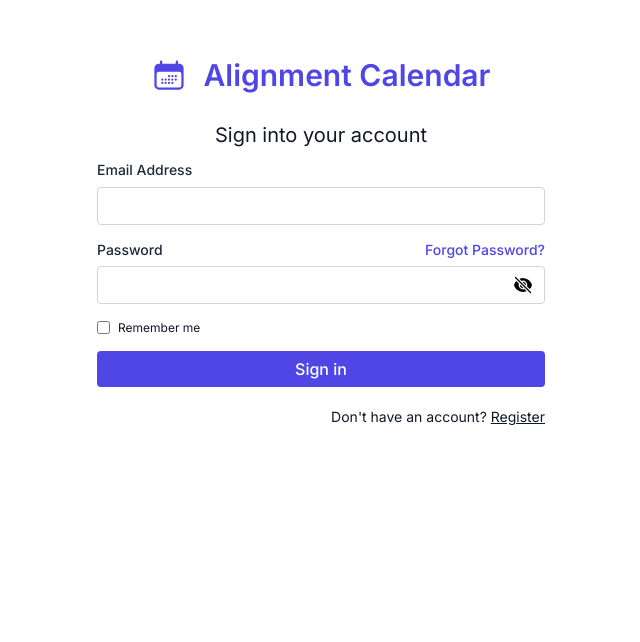
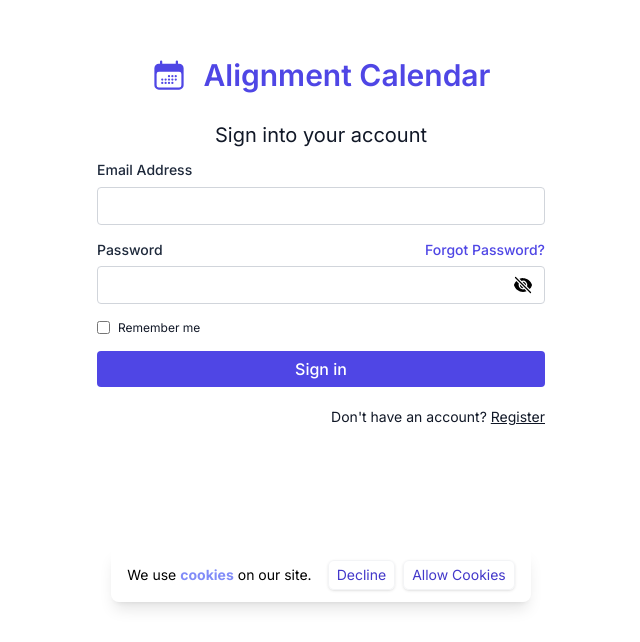
Before and after one commit to ziming-yuan/AlignmentCalendar, a Next.js app: page / in a window 1280 px wide. Shown: the part 158-800 px from the top of the page, without its empty margins (319-959 px from the left). Built offline with nearby package versions, Linux system fonts and the light colour scheme.

Commit message:
analytics: google analytics and cookie banner

```diff
--- a/package.json
+++ b/package.json
@@ -33,6 +33,7 @@
     "@vercel/analytics": "^1.0.2",
     "autoprefixer": "^10.4.15",
     "bcryptjs": "^2.4.3",
+    "client-only": "^0.0.1",
     "date-fns": "^2.30.0",
     "date-fns-tz": "^2.0.0",
     "eslint": "8.47.0",
--- a/src/app/layout.jsx
+++ b/src/app/layout.jsx
@@ -1,7 +1,9 @@
 import "./globals.css";
 import { Inter } from "next/font/google";
-import { AuthProvider } from "../components/Providers";
+import { AuthProvider } from "@/components/Providers";
 import { Analytics } from "@vercel/analytics/react";
+import GoogleAnalytics from "@/components/analytics/GoogleAnalytics";
+import CookieBanner from "@/components/analytics/cookieBanner";
 import Favicon from "/public/favicon.ico";
 
 const inter = Inter({ subsets: ["latin"] });
@@ -16,9 +18,13 @@
 export default function RootLayout({ children }) {
     return (
         <html lang="en">
+            <GoogleAnalytics
+                GA_MEASUREMENT_ID={process.env.GA_MEASUREMENT_ID}
+            />
             <body className={inter.className}>
                 <AuthProvider>{children}</AuthProvider>
                 <Analytics />
+                <CookieBanner />
             </body>
         </html>
     );
--- /dev/null
+++ b/src/components/analytics/CookieBanner.jsx
@@ -0,0 +1,57 @@
+"use client";
+
+import Link from "next/link";
+import { getLocalStorage, setLocalStorage } from "@/lib/storageHelper";
+import { useState, useEffect } from "react";
+
+export default function CookieBanner() {
+    const [cookieConsent, setCookieConsent] = useState(false);
+
+    useEffect(() => {
+        const storedCookieConsent = getLocalStorage("cookie_consent", null);
+        setCookieConsent(storedCookieConsent);
+    }, [setCookieConsent]);
+
+    useEffect(() => {
+        const newValue = cookieConsent ? "granted" : "denied";
+        window.gtag("consent", "update", {
+            analytics_storage: newValue,
+        });
+        setLocalStorage("cookie_consent", cookieConsent);
+    }, [cookieConsent]);
+
+    return (
+        <div
+            className={`my-10 mx-auto max-w-max md:max-w-screen-xs fixed bottom-0 left-0 right-0 ${
+                cookieConsent === null ? "flex" : "hidden"
+            } px-3 md:px-4 py-3 justify-between items-center flex-col sm:flex-row gap-y-2 gap-x-4 rounded-lg shadow-lg`}
+        >
+            <div className="text-center text-sm">
+                <Link href="/info/cookies">
+                    <p className="inline-flex items-center">
+                        We use
+                        <span className="font-bold text-indigo-400 ml-1 mr-1">
+                            cookies
+                        </span>
+                        on our site.
+                    </p>
+                </Link>
+            </div>
+
+            <div className="flex gap-2">
+                <button
+                    className="text-sm text-indigo-700 px-2 py-1 inline-flex items-center border-gray-100 border shadow rounded-md hover:bg-indigo-600 hover:text-white hover:border-gray-300 transition duration-150 ease-in-out"
+                    onClick={() => setCookieConsent(false)}
+                >
+                    Decline
+                </button>
+                <button
+                    className="text-sm text-indigo-700 px-2 py-1 inline-flex items-center border-gray-100 border shadow rounded-md hover:bg-indigo-600 hover:text-white hover:border-gray-300 transition duration-150 ease-in-out"
+                    onClick={() => setCookieConsent(true)}
+                >
+                    Allow Cookies
+                </button>
+            </div>
+        </div>
+    );
+}
--- /dev/null
+++ b/src/components/analytics/GoogleAnalytics.jsx
@@ -0,0 +1,45 @@
+"use client";
+
+import Script from "next/script";
+import { usePathname, useSearchParams } from "next/navigation";
+import { useEffect } from "react";
+import { pageview } from "@/lib/gtagHelper";
+
+export default function GoogleAnalytics({ GA_MEASUREMENT_ID }) {
+    const pathname = usePathname();
+    const searchParams = useSearchParams();
+
+    useEffect(() => {
+        const url = pathname + searchParams.toString();
+
+        pageview(GA_MEASUREMENT_ID, url);
+    }, [pathname, searchParams, GA_MEASUREMENT_ID]);
+
+    return (
+        <>
+            <Script
+                strategy="afterInteractive"
+                src={`https://www.googletagmanager.com/gtag/js?id=${GA_MEASUREMENT_ID}`}
+            />
+            <Script
+                id="google-analytics"
+                strategy="afterInteractive"
+                dangerouslySetInnerHTML={{
+                    __html: `
+                window.dataLayer = window.dataLayer || [];
+                function gtag(){dataLayer.push(arguments);}
+                gtag('js', new Date());
+
+                gtag('consent', 'default', {
+                    'analytics_storage': 'denied'
+                });
+
+                gtag('config', '${GA_MEASUREMENT_ID}', {
+                    page_path: window.location.pathname,
+                });
+                `,
+                }}
+            />
+        </>
+    );
+}
--- /dev/null
+++ b/src/lib/gtagHelper.js
@@ -0,0 +1,5 @@
+export const pageview = (GA_MEASUREMENT_ID, url) => {
+    window.gtag("config", GA_MEASUREMENT_ID, {
+        page_path: url,
+    });
+};
--- /dev/null
+++ b/src/lib/storageHelper.js
@@ -0,0 +1,13 @@
+import "client-only";
+
+export function getLocalStorage(key, defaultValue) {
+    const stickyValue = localStorage.getItem(key);
+
+    return stickyValue !== null && stickyValue !== "undefined"
+        ? JSON.parse(stickyValue)
+        : defaultValue;
+}
+
+export function setLocalStorage(key, value) {
+    localStorage.setItem(key, JSON.stringify(value));
+}
```
Also changed, not shown: 1 other file (tests, documents, lock files or other folders).
